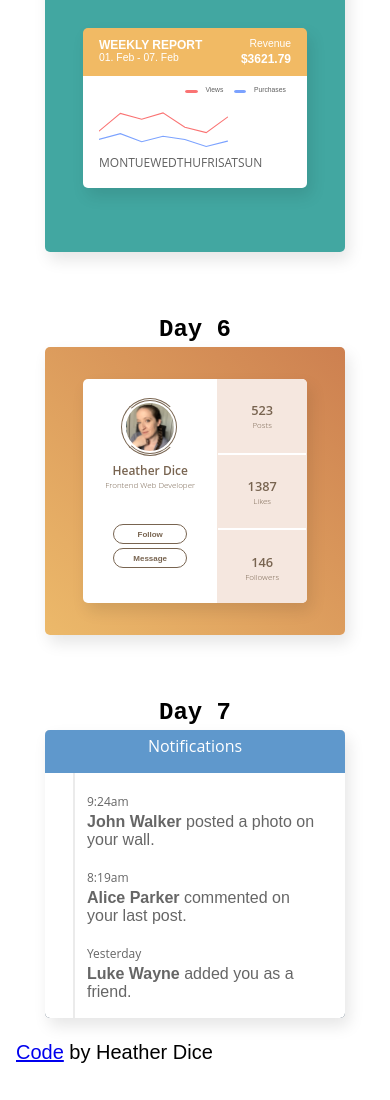
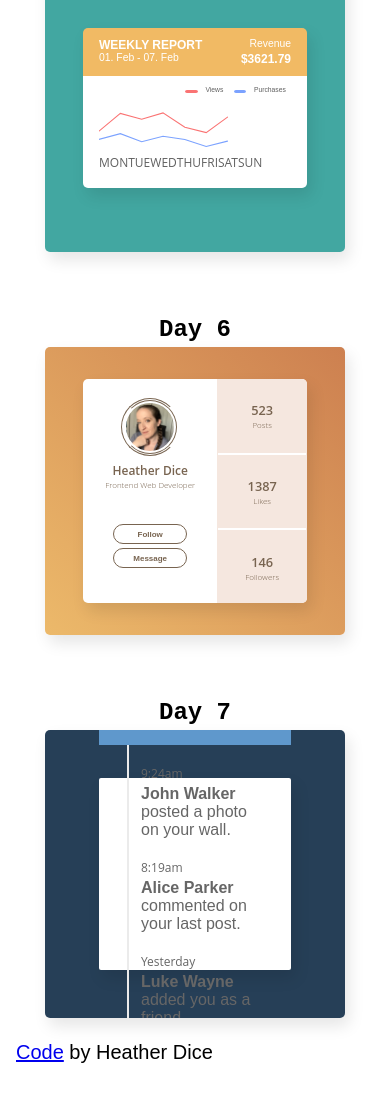
Before and after one commit to heatherdice/100_days_css, a React (Create React App) app: page / in a window 390 px wide. Shown: the part 2812-3912 px from the top of the page. Built offline with nearby package versions, Linux system fonts and the light colour scheme.

Commit message:
Card size responsiveness for tablet

```diff
--- a/src/styles/dayStyles/Day7.css
+++ b/src/styles/dayStyles/Day7.css
@@ -51,3 +51,10 @@
 p {
     margin-top: 0.125em;
 }
+
+@media (max-width: 945px) {
+    .day7-card {
+        height: 12em;
+        width: 12em;
+    }
+}
```
